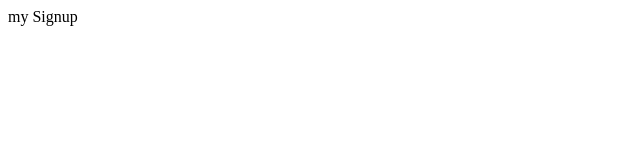
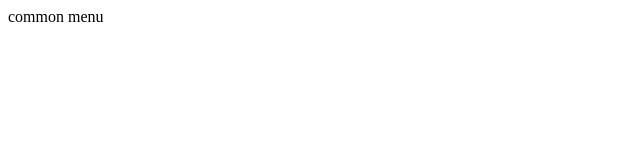
Before and after one commit to dongmin7208/nextNodeBird, a Next.js app: page /signup in a window 1280 px wide. Shown: the top 160 px of the page, without its empty margins (0-640 px from the left). Built offline with nearby package versions, Linux system fonts and the light colour scheme.

Commit message:
Fix : Prop-types

```diff
--- a/pages/components/AppLayout.js
+++ b/pages/components/AppLayout.js
@@ -1,4 +1,4 @@
-import prototypes, { checkPropTypes } from "prop-types";
+import PropTypes from "prop-types";
 
 const AppLayout = ({ children }) => {
     return (
@@ -9,7 +9,7 @@ const AppLayout = ({ children }) => {
 };
 
 AppLayout.prototype = {
-    children: checkPropTypes.node.isRequired,
+    children: PropTypes.node.isRequired,
 };
 
 export default AppLayout;
--- a/pages/signup.js
+++ b/pages/signup.js
@@ -1,4 +1,9 @@
+import AppLayout from "./components/AppLayout";
 const Signup = () => {
-    return <div>my Signup</div>;
+    return (
+        <AppLayout>
+            <div>my Signup</div>;
+        </AppLayout>
+    );
 };
 export default Signup;
```
Also changed, not shown: pages/profile.js (+6 -1 lines).
